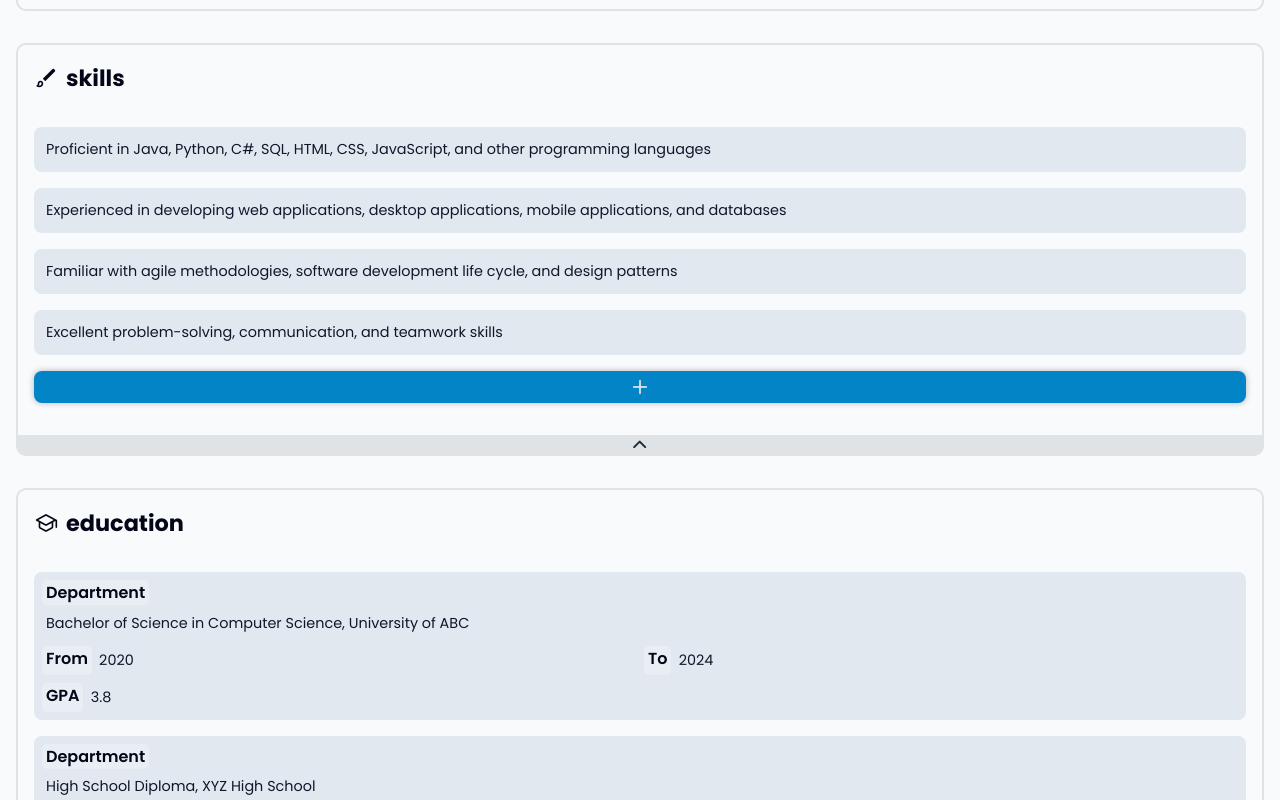
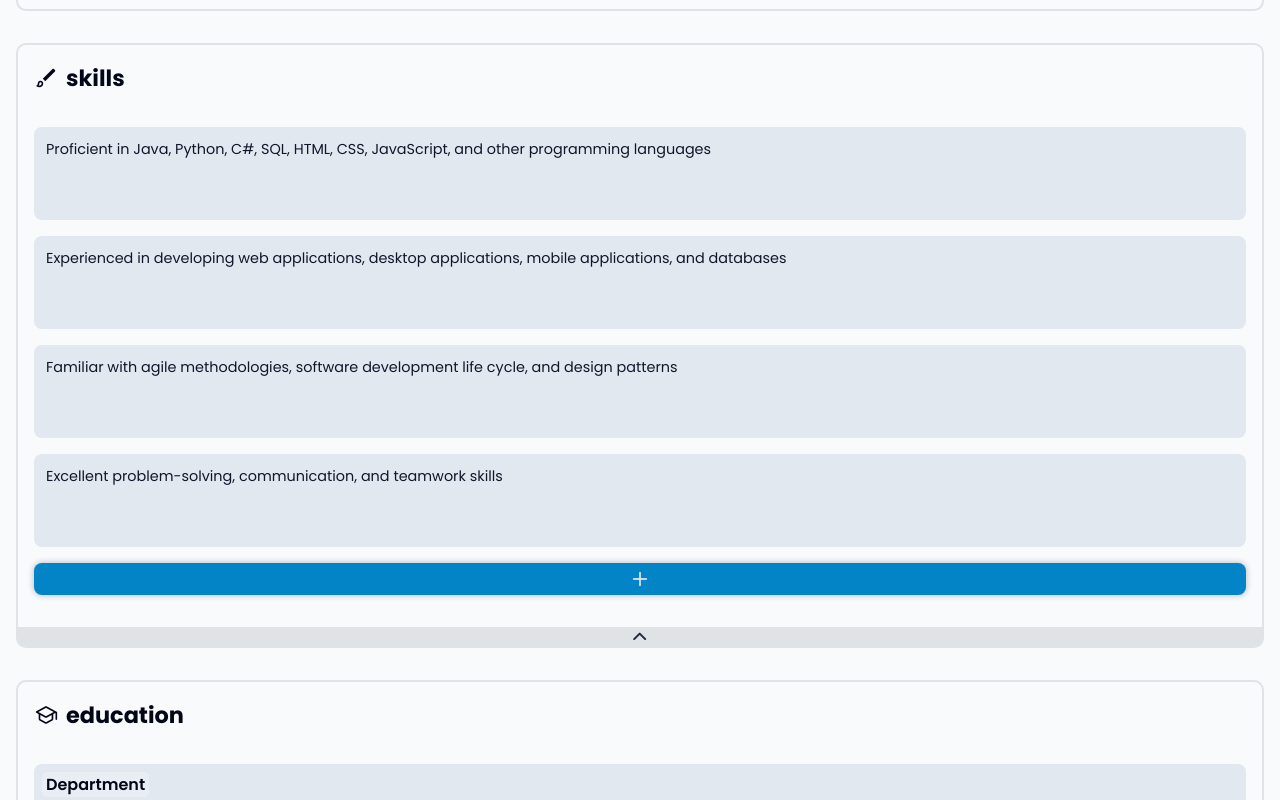
Before and after one commit to mrd010/cv-app, a React (Vite) app: page / in a window 1280 px wide. Shown: the part 1300-2100 px from the top of the page. Built offline with nearby package versions, Linux system fonts and the light colour scheme.

Commit message:
Make action buttons permanent and Fix row select

```diff
--- a/src/components/RowContents/AwardRowContent.jsx
+++ b/src/components/RowContents/AwardRowContent.jsx
@@ -1,4 +1,4 @@
-const AwardRowContent = ({ title, date, isEditing, onRowSelection, onAwardChange }) => {
+const AwardRowContent = ({ title, date, isEditing, onAwardChange }) => {
   let dep = isEditing ? (
     <input
       id="title"
@@ -15,7 +15,7 @@ const AwardRowContent = ({ title, date, isEditing, onRowSelection, onAwardChange
   );
 
   return (
-    <div onClick={onRowSelection}>
+    <div>
       <div className="info-field title">
         <label htmlFor="title">Title</label>
         {dep}
--- a/src/components/RowContents/EducationRowContent.jsx
+++ b/src/components/RowContents/EducationRowContent.jsx
@@ -4,7 +4,7 @@ const EducationRowContent = ({
   end,
   gpa,
   isEditing,
-  onRowSelection,
+
   onEduChange,
 }) => {
   let dep = isEditing ? (
@@ -33,7 +33,7 @@ const EducationRowContent = ({
   );
 
   return (
-    <div onClick={onRowSelection}>
+    <div>
       <div className="info-field department">
         <label htmlFor="department">Department</label>
         {dep}
--- a/src/components/RowContents/ExperienceRowContent.jsx
+++ b/src/components/RowContents/ExperienceRowContent.jsx
@@ -1,4 +1,4 @@
-const ExperienceRowContent = ({ position, start, end, isEditing, onRowSelection, onExpChange }) => {
+const ExperienceRowContent = ({ position, start, end, isEditing, onExpChange }) => {
   let pos = isEditing ? (
     <input
       id="position"
@@ -20,7 +20,7 @@ const ExperienceRowContent = ({ position, start, end, isEditing, onRowSelection,
   );
 
   return (
-    <div onClick={onRowSelection}>
+    <div>
       <div className="info-field position">
         <label htmlFor="position">Position</label>
         {pos}
--- a/src/components/RowContents/GeneralSectionContentRow.jsx
+++ b/src/components/RowContents/GeneralSectionContentRow.jsx
@@ -87,10 +87,13 @@ const GeneralSectionContentRow = ({
   }
 
   return (
-    <div className={`info-row ${isSelected ? 'selected' : ''}`}>
+    <div
+      className={`info-row ${isSelected ? 'selected' : ''}`}
+      onClick={() => onRowSelection(rowData.id)}
+    >
       <div className="row-content">{content}</div>
-      {isSelected ? saveEditBtn : null}
-      {isSelected ? removeBtn : null}
+      {saveEditBtn}
+      {removeBtn}
     </div>
   );
 };
--- a/src/components/RowContents/ProjectRowContent.jsx
+++ b/src/components/RowContents/ProjectRowContent.jsx
@@ -1,4 +1,4 @@
-const ProjectRowContent = ({ title, start, end, isEditing, onRowSelection, onPrjChange }) => {
+const ProjectRowContent = ({ title, start, end, isEditing, onPrjChange }) => {
   let tit = isEditing ? (
     <input id="title" value={title} onChange={(e) => onPrjChange('title', e.target.value)}></input>
   ) : (
@@ -16,7 +16,7 @@ const ProjectRowContent = ({ title, start, end, isEditing, onRowSelection, onPrj
   );
 
   return (
-    <div onClick={onRowSelection}>
+    <div>
       <div className="info-field title">
         <label htmlFor="title">Title</label>
         {tit}
--- a/src/components/RowContents/SkillRowContent.jsx
+++ b/src/components/RowContents/SkillRowContent.jsx
@@ -1,8 +1,8 @@
-const SkillRowContent = ({ skill, isEditing, onRowSelection, onSkillChange }) => {
+const SkillRowContent = ({ skill, isEditing, onSkillChange }) => {
   const content = isEditing ? (
     <textarea value={skill} rows={4} onChange={(e) => onSkillChange(e.target.value)}></textarea>
   ) : (
-    <p onClick={onRowSelection}>{skill}</p>
+    <p>{skill}</p>
   );
   return <>{content}</>;
 };
```
